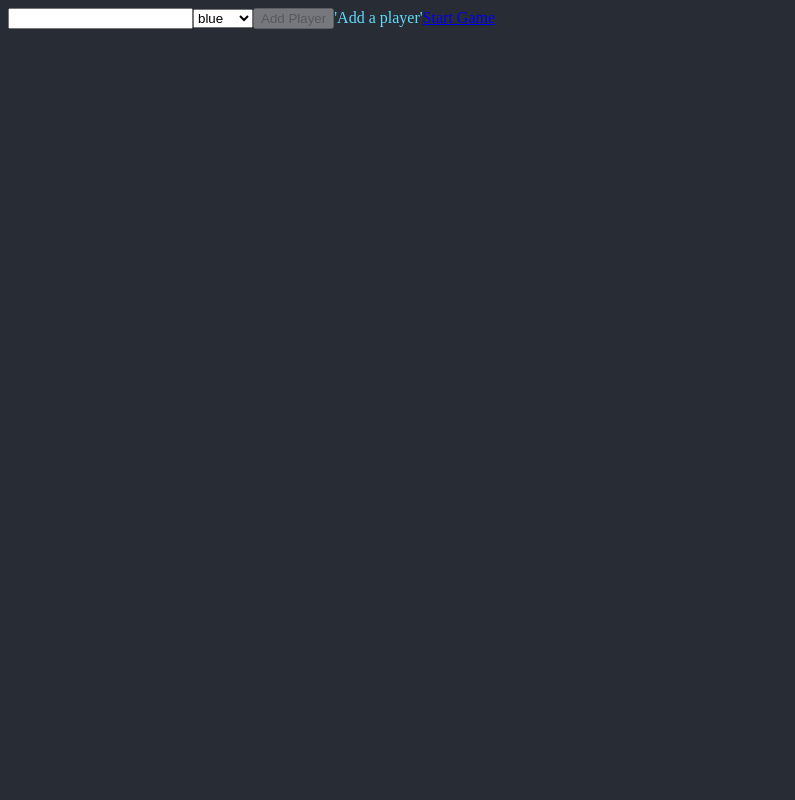
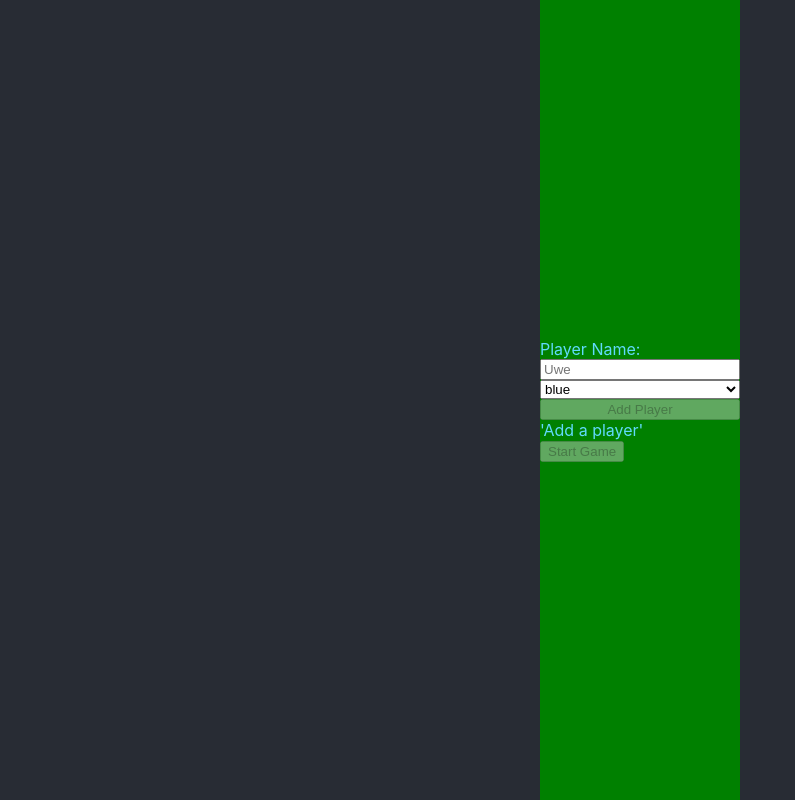
Before and after one commit to ramirozap/agricola-score, a React (Create React App) app: page / in a window 1280 px wide. Shown: the whole page, without its empty margins (0-795 px from the left). Built offline with nearby package versions, Linux system fonts and the light colour scheme.

Commit message:
feat: emotion first steps

```diff
--- a/src/App.css
+++ b/src/App.css
@@ -1,6 +1,19 @@
 body {
 	background-color: #282c34;
 	color: #61dafb;
+	margin: 0;
+	padding: 0;
+	font-family: -apple-system, BlinkMacSystemFont, 'Segoe UI', 'Roboto', 'Oxygen',
+		'Ubuntu', 'Cantarell', 'Fira Sans', 'Droid Sans', 'Helvetica Neue',
+		sans-serif;
+	-webkit-font-smoothing: antialiased;
+	-moz-osx-font-smoothing: grayscale;
+	box-sizing: border-box;
+}
+
+#app {
+	display: grid;
+	height: 100vh;
 }
 
 .grid {
--- a/src/App.tsx
+++ b/src/App.tsx
@@ -1,7 +1,7 @@
 import * as React from 'react';
 import { Route } from 'react-router';
 import PlayerInput from './game/PlayerInput';
-import PoinSection from './game/points/PointSection';
+import PointSection from './game/points/PointSection';
 import Result from './game/points/Result';
 import './App.css';
 
@@ -9,7 +9,7 @@ const App = () => {
 	return (
 		<React.Fragment>
 			<Route path="/" exact component={PlayerInput} />
-			<Route path="/points/:pointType" exact component={PoinSection} />
+			<Route path="/points/:pointType" exact component={PointSection} />
 			<Route path="/result" exact component={Result} />
 		</React.Fragment>
 	);
--- a/src/game/PlayerInput.tsx
+++ b/src/game/PlayerInput.tsx
@@ -1,6 +1,7 @@
 import * as React from 'react';
 import { connect } from 'react-redux';
 import { bindActionCreators, Dispatch } from 'redux';
+import styled from '@emotion/styled';
 import * as gameActions from './gameActions';
 import { GameAction, Color, RootState, Players } from './gameTypes';
 import PlayerList from './PlayerList';
@@ -16,6 +17,19 @@ interface Props {
 	removePlayer: typeof gameActions.removePlayer;
 }
 
+const Button = styled.button``;
+
+const Main = styled.div`
+	display: flex;
+	flex-direction: column;
+	width: 200px;
+	align-self: center;
+	justify-self: center;
+	justify-content: center;
+	background: green;
+	height: 100%;
+`;
+
 const PlayerInput: React.SFC<Props> = ({
 	players,
 	colors,
@@ -24,6 +38,7 @@ const PlayerInput: React.SFC<Props> = ({
 }) => {
 	const [playerName, setPlayerName] = useState('');
 	const [selectedColor, setSelectedColor] = useState(colors[0]);
+	const { allPlayers } = players;
 
 	const handleChange = (event: React.ChangeEvent<HTMLInputElement>) => {
 		setPlayerName(event.target.value);
@@ -39,7 +54,7 @@ const PlayerInput: React.SFC<Props> = ({
 
 	const isButtonDisabled = () =>
 		!playerName ||
-		(players && players.allPlayers.length >= 5) ||
+		players?.allPlayers.length >= 5 ||
 		players.allPlayers.includes(playerName);
 
 	useEffect(() => {
@@ -47,8 +62,16 @@ const PlayerInput: React.SFC<Props> = ({
 	}, [colors]);
 
 	return (
-		<div>
-			<input type="text" value={playerName} onChange={handleChange} />
+		<Main>
+			<label htmlFor="player-name">Player Name:</label>
+			<input
+				id="player-name"
+				type="text"
+				value={playerName}
+				onChange={handleChange}
+				disabled={colors.length === 0}
+				placeholder={'Uwe'}
+			/>
 			<select
 				name=""
 				id="color-select"
@@ -64,12 +87,14 @@ const PlayerInput: React.SFC<Props> = ({
 					);
 				})}
 			</select>
-			<button onClick={savePlayer} type="button" disabled={isButtonDisabled()}>
+			<Button onClick={savePlayer} type="button" disabled={isButtonDisabled()}>
 				Add Player
-			</button>
+			</Button>
 			<PlayerList players={players} removePlayer={removePlayer} />
-			<Link to="/points/fields">Start Game</Link>
-		</div>
+			<Link to="/points/fields">
+				<button disabled={!allPlayers.length}>Start Game</button>
+			</Link>
+		</Main>
 	);
 };
 
@@ -84,7 +109,4 @@ const mapDispatchToProps = (dispatch: Dispatch<GameAction>) => {
 	return bindActionCreators(gameActions, dispatch);
 };
 
-export default connect(
-	mapStateToProps,
-	mapDispatchToProps
-)(PlayerInput);
+export default connect(mapStateToProps, mapDispatchToProps)(PlayerInput);
--- a/src/game/PlayerList.tsx
+++ b/src/game/PlayerList.tsx
@@ -1,4 +1,5 @@
 import React from 'react';
+import styled from '@emotion/styled';
 import { Players } from './gameTypes';
 import { removePlayer } from './gameActions';
 
@@ -6,6 +7,10 @@ interface Props {
 	players: Players;
 	removePlayer: typeof removePlayer;
 }
+
+const Button = styled.button`
+	color: hotpink;
+`;
 
 const PlayerList = ({ players, removePlayer }: Props) => {
 	if (!players.allPlayers.length) {
@@ -19,7 +24,7 @@ const PlayerList = ({ players, removePlayer }: Props) => {
 				return (
 					<li key={color}>
 						{name} - {color}{' '}
-						<button onClick={() => removePlayer(name, color)}>X</button>
+						<Button onClick={() => removePlayer(name, color)}>X</Button>
 					</li>
 				);
 			})}
--- a/src/index.css
+++ /dev/null
@@ -1,14 +0,0 @@
-body {
-	margin: 0;
-	padding: 0;
-	font-family: -apple-system, BlinkMacSystemFont, 'Segoe UI', 'Roboto', 'Oxygen',
-		'Ubuntu', 'Cantarell', 'Fira Sans', 'Droid Sans', 'Helvetica Neue',
-		sans-serif;
-	-webkit-font-smoothing: antialiased;
-	-moz-osx-font-smoothing: grayscale;
-}
-
-code {
-	font-family: source-code-pro, Menlo, Monaco, Consolas, 'Courier New',
-		monospace;
-}
```
